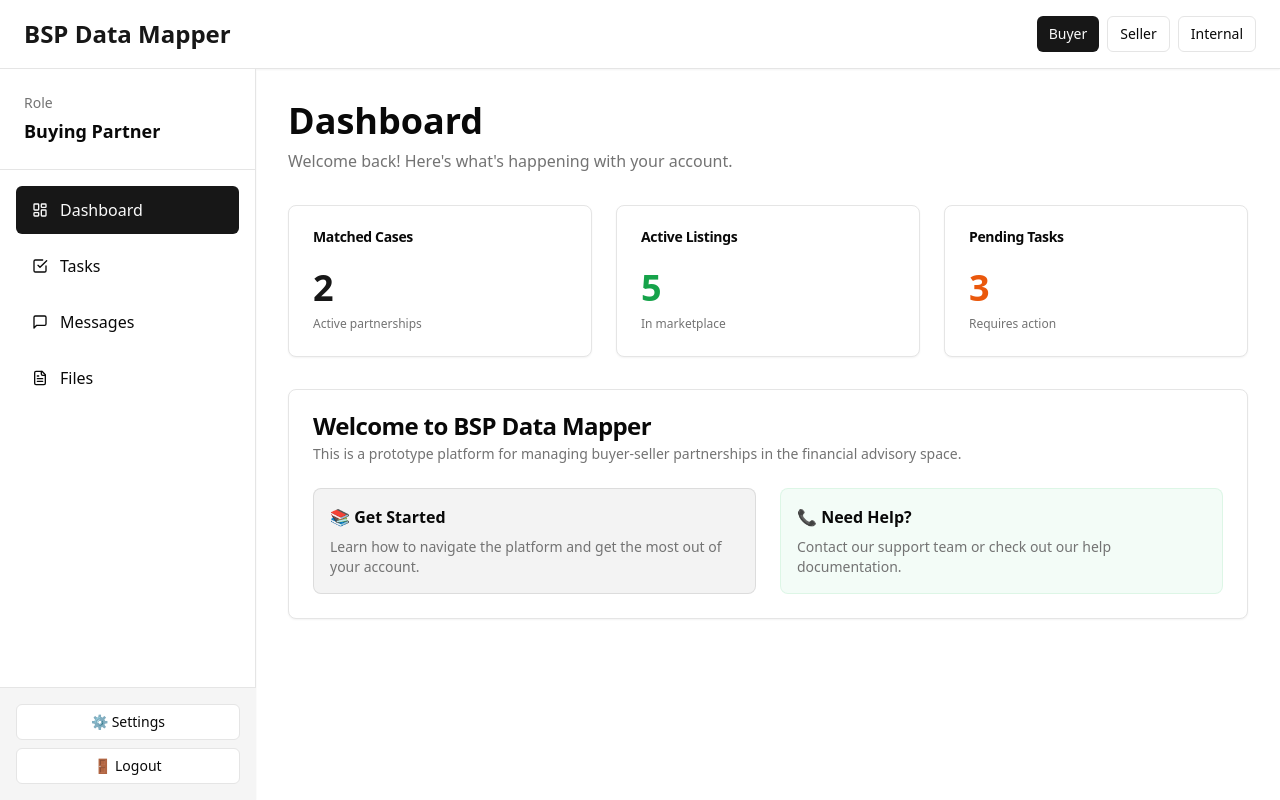
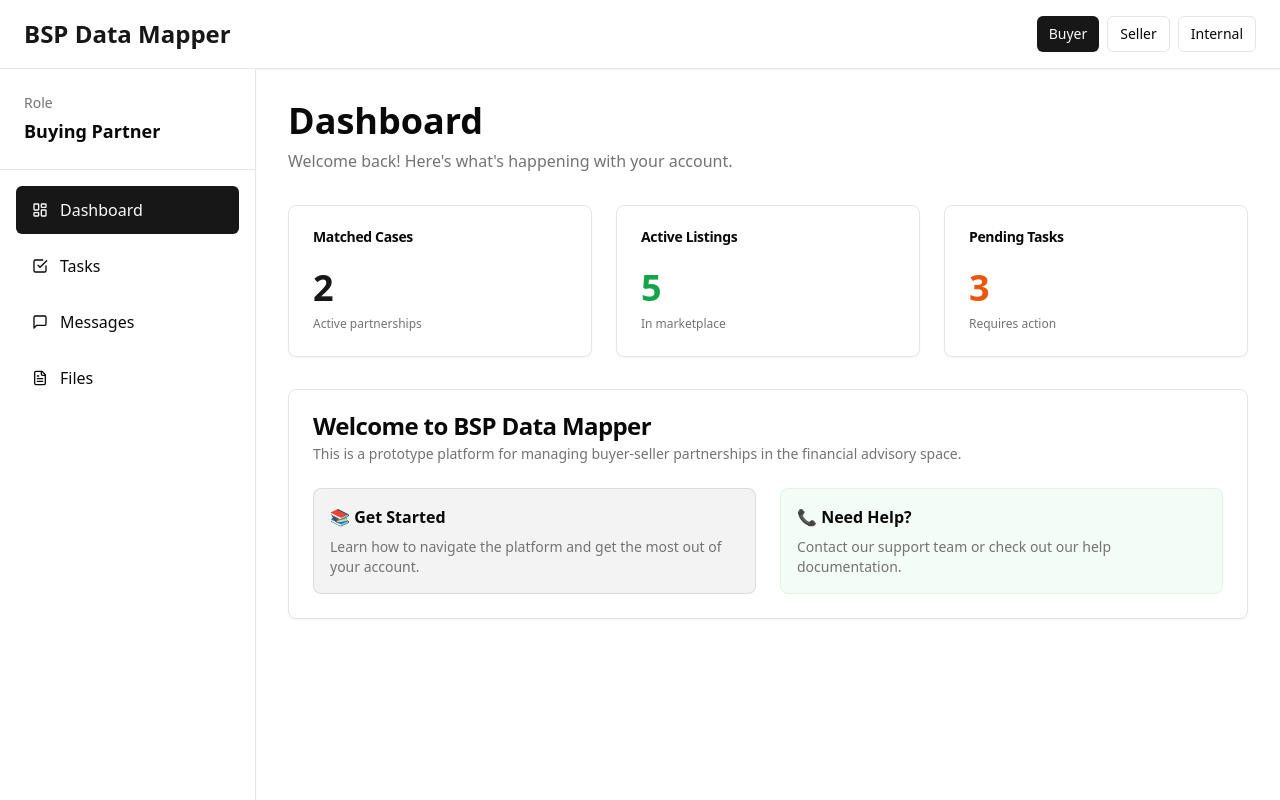
Before and after one commit to FlawlessCX/bsp-data-mapper, a React (Vite) app: page / in a window 1280 px wide. Built offline with nearby package versions, Linux system fonts and the light colour scheme.

Commit message:
Remove Settings and Logout buttons - this is a UI exploration tool

```diff
--- a/src/main.tsx
+++ b/src/main.tsx
@@ -84,15 +84,6 @@ function App() {
             </ul>
           </nav>
 
-          {/* Sidebar Footer */}
-          <div className="absolute bottom-0 left-0 w-64 p-4 border-t border-border bg-muted space-y-2">
-            <Button variant="outline" size="sm" className="w-full justify-start">
-              ⚙️ Settings
-            </Button>
-            <Button variant="outline" size="sm" className="w-full justify-start">
-              🚪 Logout
-            </Button>
-          </div>
         </aside>
 
         {/* Main Content */}
```
